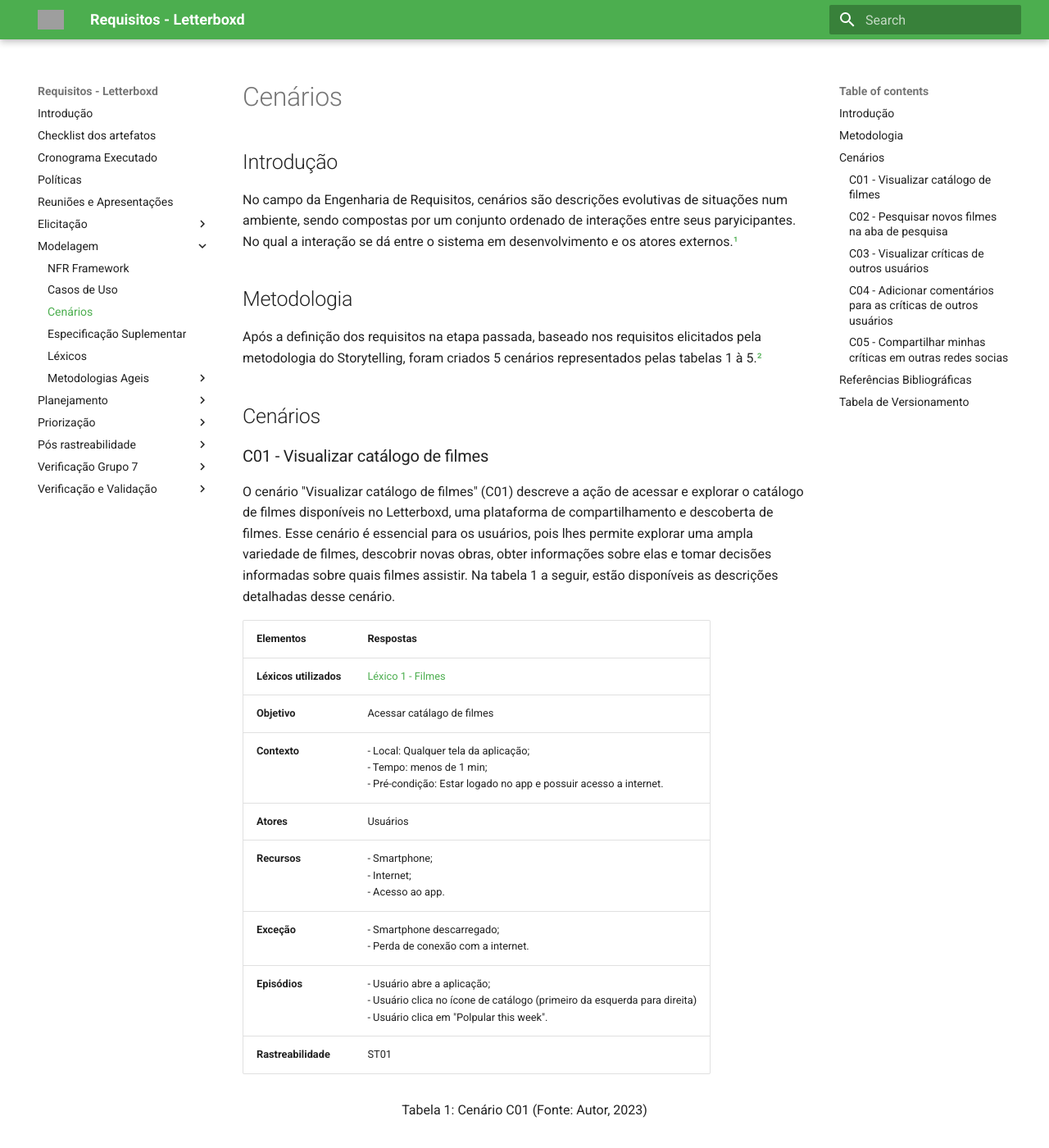
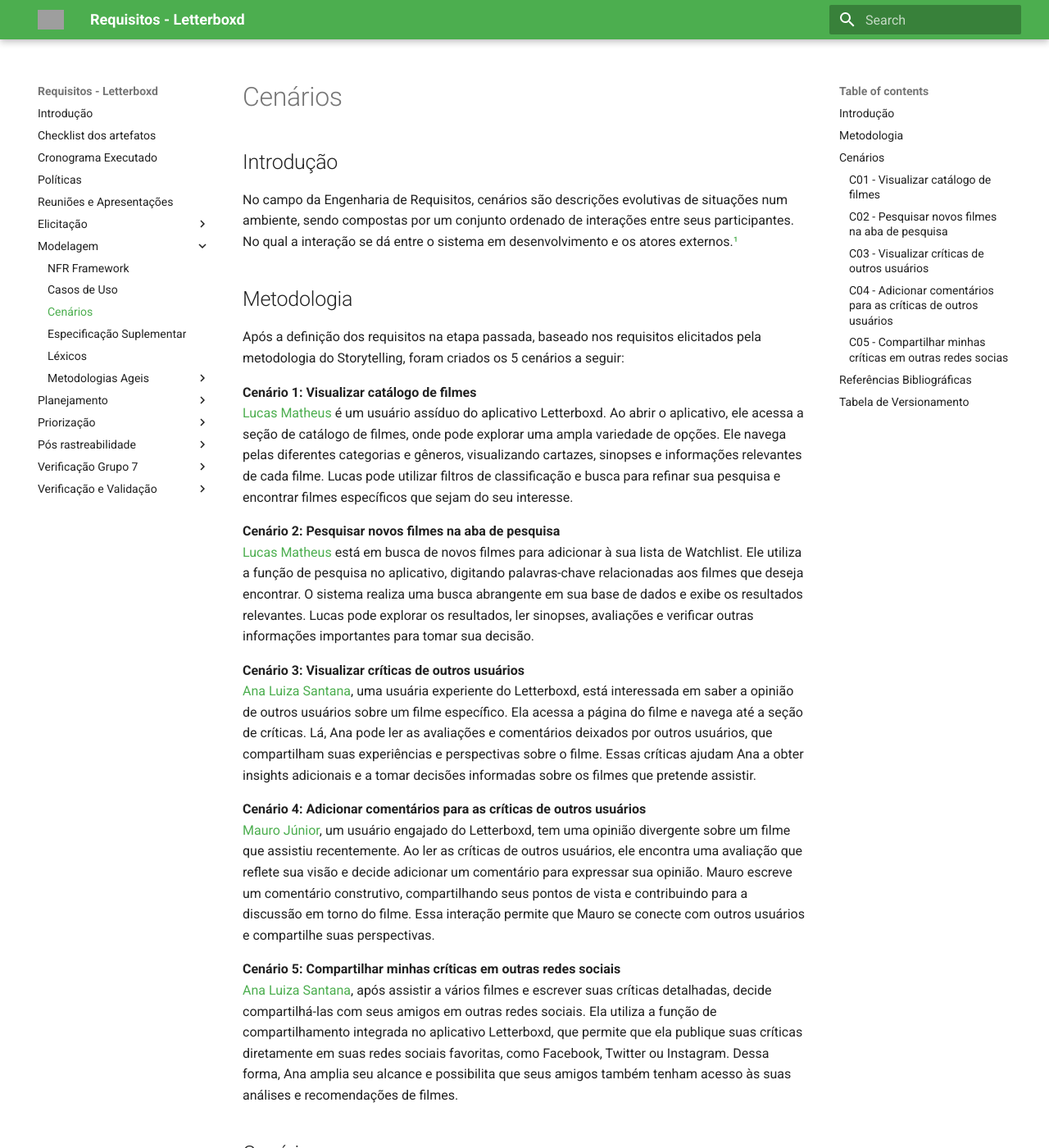
Before and after one commit to Requisitos-de-Software/2023.1-Letterboxd, an MkDocs documentation site: the page built from docs/Modelagem/cenarios.md, in a window 1280 px wide and 1400 px high. Shown: the whole window at 82% size. Built offline with MkDocs 1.6.1 and Material for MkDocs 9.7.7, drawn with Linux system fonts in a browser that asks for light colours; some of the changed text lies outside the part shown; grey boxes are pictures that could not be loaded.

Commit message:
Complemento metodologia em cenários

```diff
--- a/docs/Modelagem/cenarios.md
+++ b/docs/Modelagem/cenarios.md
@@ -2,11 +2,26 @@
 
 ## Introdução
 
-No campo da Engenharia de Requisitos, cenários são descrições evolutivas de situações num ambiente, sendo compostas por um conjunto ordenado de interações entre seus paryicipantes. No qual a interação se dá entre o sistema em desenvolvimento e os atores externos.[¹](#ancora1)
+No campo da Engenharia de Requisitos, cenários são descrições evolutivas de situações num ambiente, sendo compostas por um conjunto ordenado de interações entre seus participantes. No qual a interação se dá entre o sistema em desenvolvimento e os atores externos.[¹](#ancora1)
 
 ## Metodologia
 
-Após a definição dos requisitos na etapa passada, baseado nos requisitos elicitados pela metodologia do Storytelling, foram criados 5 cenários representados pelas tabelas 1 à 5.[²](#ancora2)
+Após a definição dos requisitos na etapa passada, baseado nos requisitos elicitados pela metodologia do Storytelling, foram criados os 5 cenários a seguir:
+
+**Cenário 1: Visualizar catálogo de filmes** <br>
+[Lucas Matheus](../Elicita%C3%A7%C3%A3o/personas.md) é um usuário assíduo do aplicativo Letterboxd. Ao abrir o aplicativo, ele acessa a seção de catálogo de filmes, onde pode explorar uma ampla variedade de opções. Ele navega pelas diferentes categorias e gêneros, visualizando cartazes, sinopses e informações relevantes de cada filme. Lucas pode utilizar filtros de classificação e busca para refinar sua pesquisa e encontrar filmes específicos que sejam do seu interesse.
+
+**Cenário 2: Pesquisar novos filmes na aba de pesquisa** <br>
+[Lucas Matheus](../Elicita%C3%A7%C3%A3o/personas.md) está em busca de novos filmes para adicionar à sua lista de Watchlist. Ele utiliza a função de pesquisa no aplicativo, digitando palavras-chave relacionadas aos filmes que deseja encontrar. O sistema realiza uma busca abrangente em sua base de dados e exibe os resultados relevantes. Lucas pode explorar os resultados, ler sinopses, avaliações e verificar outras informações importantes para tomar sua decisão.
+
+**Cenário 3: Visualizar críticas de outros usuários** <br>
+[Ana Luiza Santana](../Elicita%C3%A7%C3%A3o/personas.md), uma usuária experiente do Letterboxd, está interessada em saber a opinião de outros usuários sobre um filme específico. Ela acessa a página do filme e navega até a seção de críticas. Lá, Ana pode ler as avaliações e comentários deixados por outros usuários, que compartilham suas experiências e perspectivas sobre o filme. Essas críticas ajudam Ana a obter insights adicionais e a tomar decisões informadas sobre os filmes que pretende assistir.
+
+**Cenário 4: Adicionar comentários para as críticas de outros usuários** <br>
+[Mauro Júnior](../Elicita%C3%A7%C3%A3o/personas.md), um usuário engajado do Letterboxd, tem uma opinião divergente sobre um filme que assistiu recentemente. Ao ler as críticas de outros usuários, ele encontra uma avaliação que reflete sua visão e decide adicionar um comentário para expressar sua opinião. Mauro escreve um comentário construtivo, compartilhando seus pontos de vista e contribuindo para a discussão em torno do filme. Essa interação permite que Mauro se conecte com outros usuários e compartilhe suas perspectivas.
+
+**Cenário 5: Compartilhar minhas críticas em outras redes sociais** <br>
+[Ana Luiza Santana](../Elicita%C3%A7%C3%A3o/personas.md), após assistir a vários filmes e escrever suas críticas detalhadas, decide compartilhá-las com seus amigos em outras redes sociais. Ela utiliza a função de compartilhamento integrada no aplicativo Letterboxd, que permite que ela publique suas críticas diretamente em suas redes sociais favoritas, como Facebook, Twitter ou Instagram. Dessa forma, Ana amplia seu alcance e possibilita que seus amigos também tenham acesso às suas análises e recomendações de filmes.
 
 ## Cenários
 
@@ -115,4 +130,5 @@
 | Data | Versão | Descrição | Autor | Revisor |
 | ---- | ------ | --------- | ----- | ------- |
 |  11/05/2023 | `1.0`  | Criação dos Cenários  | [Rhuan Marques](https://github.com/RhuanMr) | [Clara Ribeiro](https://github.com/clara-ribeiro) |
-|  02/07/2023 | `1.0`  | Adição dos léxicos e textos descritivos dos cenários  | [Débora Moreira](https://github.com/deboracaires) | [Clara Ribeiro](https://github.com/clara-ribeiro) |
+|  02/07/2023 | `2.0`  | Adição dos léxicos e textos descritivos dos cenários  | [Débora Moreira](https://github.com/deboracaires) |  |
+|  02/07/2023 | `3.0`  | Adição das personas na metodologia  | [Débora Moreira](https://github.com/deboracaires) |  |
```
